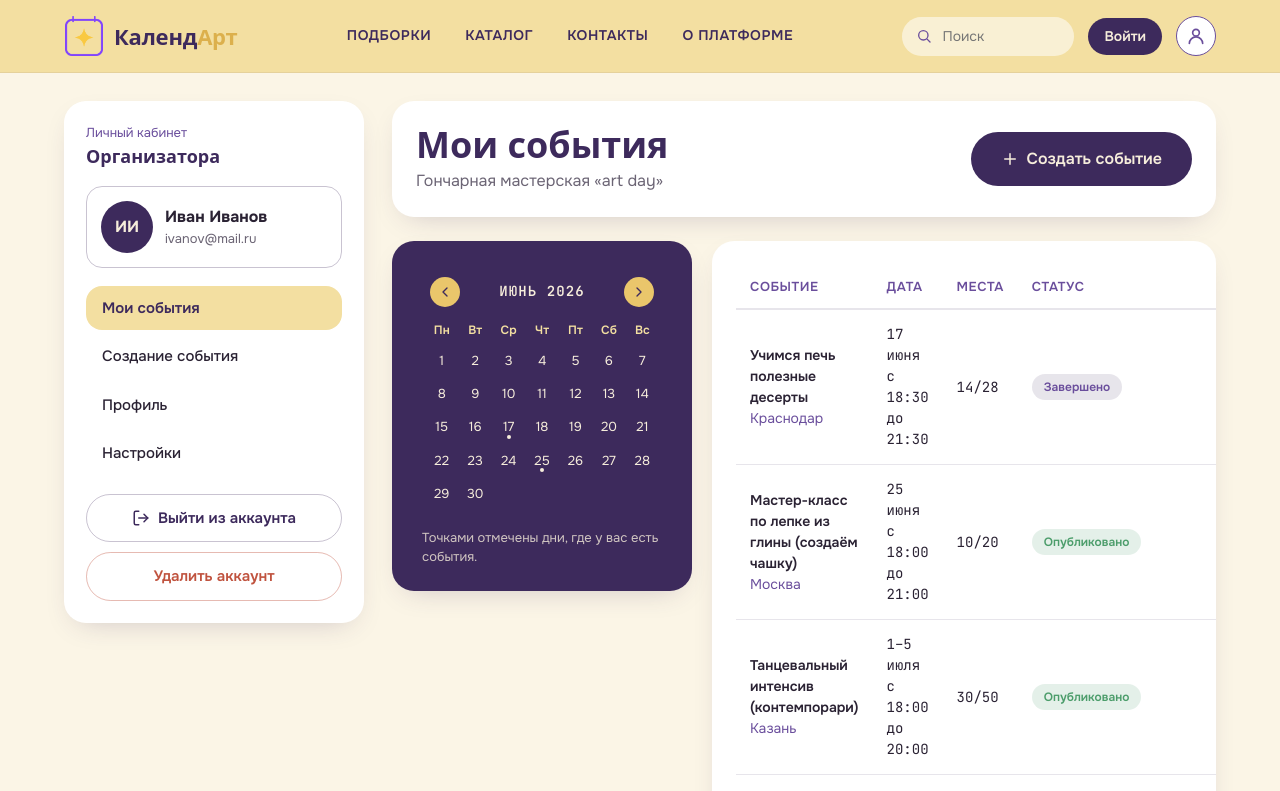
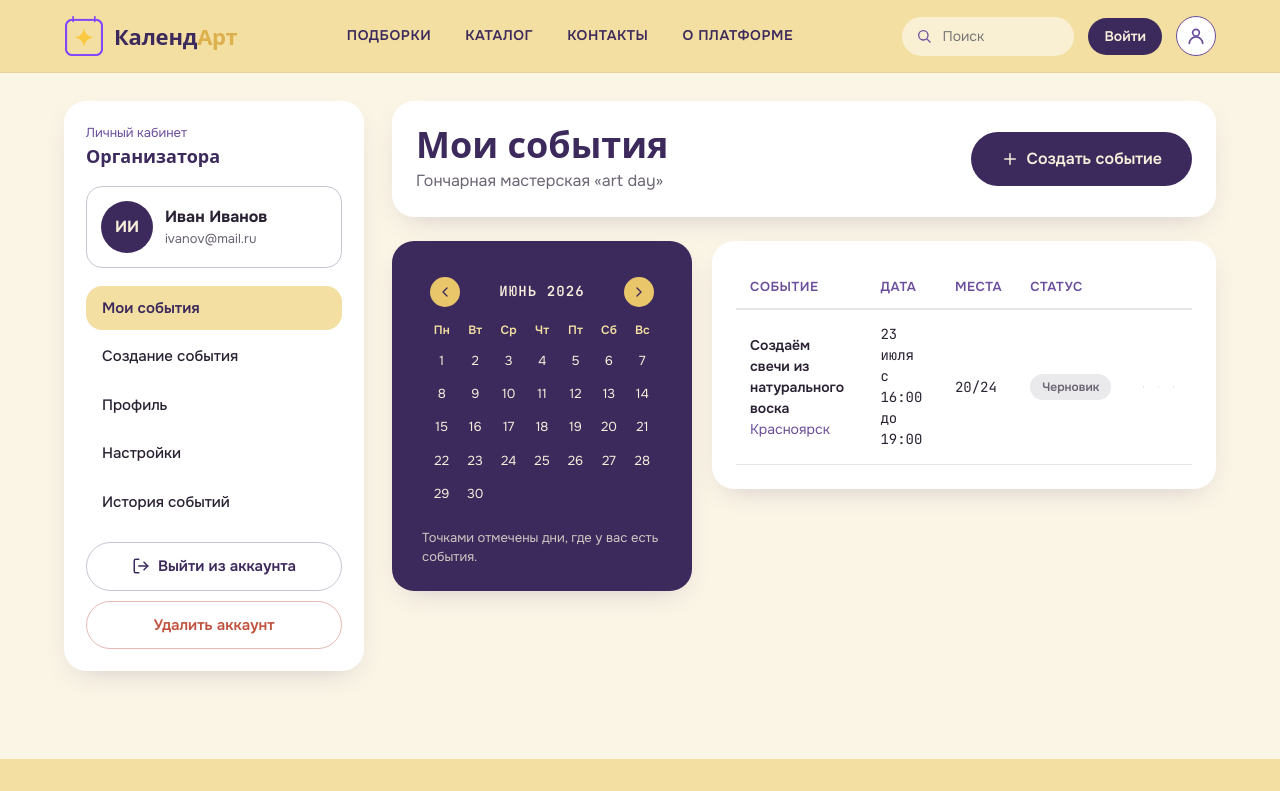
Before and after one commit to SufNani/Stazirovka, a React (Vite) app in the folder stazirovka-proba-pera/: page /organizer in a window 1280 px wide. Shown: the top 791 px of the page. Built offline with nearby package versions, Linux system fonts and the light colour scheme; a web font is replaced by a local one.

Commit message:
добавила историю событий

```diff
--- a/stazirovka-proba-pera/src/pages/organizer/OrganizerDashboard.jsx
+++ b/stazirovka-proba-pera/src/pages/organizer/OrganizerDashboard.jsx
@@ -11,13 +11,14 @@ const NAV = [
   { key: 'create', label: 'Создание события' },
   { key: 'profile', label: 'Профиль' },
   { key: 'settings', label: 'Настройки' },
+  { key: 'history', label: 'История событий' },
 ]
 
 const STATUS_CLASS = { published: 'kt-status--pub', draft: 'kt-status--draft', done: 'kt-status--done' }
 
 export default function OrganizerDashboard() {
   const navigate = useNavigate()
-  const { myEvents, removeEvent } = useEvents()
+  const { myEvents, historyEvents, removeEvent } = useEvents()
   const [active, setActive] = useState('events')
 
   const markedDates = new Set(myEvents.map((e) => e.date))
@@ -60,6 +61,7 @@ export default function OrganizerDashboard() {
           </Link>
         </div>
 
+      {active === 'events' && (
         <div className="kt-cabsection kt-orggrid">
           {/* Календарь */}
           <div className="kt-panel" style={{ background: 'var(--kt-purple)', color: 'var(--kt-on-purple)' }}>
@@ -146,6 +148,43 @@ export default function OrganizerDashboard() {
             </table>
           </div>
         </div>
+                )}
+
+        {active === 'history' && (
+          <div className="kt-panel" style={{marginTop: 50}}>
+            <h2 style={{ marginBottom: 30 }}>История событий</h2>
+
+            {historyEvents.length === 0 ? (
+              <p>У вас пока нет завершённых событий.</p>
+            ) : (
+              <table className="kt-table">
+                <thead>
+                  <tr>
+                    <th>Событие</th>
+                    <th>Дата</th>
+                    <th>Город</th>
+                    <th>Статус</th>
+                  </tr>
+                </thead>
+
+                <tbody>
+                  {historyEvents.map((e) => (
+                    <tr key={e.id}>
+                      <td>{e.title}</td>
+                      <td>{e.dateLabel}</td>
+                      <td>{e.city}</td>
+                      <td>
+                        <span className="kt-status kt-status--done">
+                          Завершено
+                        </span>
+                      </td>
+                    </tr>
+                  ))}
+                </tbody>
+              </table>
+            )}
+          </div>
+        )}
       </div>
     </div>
   )
--- a/stazirovka-proba-pera/src/store/EventsContext.jsx
+++ b/stazirovka-proba-pera/src/store/EventsContext.jsx
@@ -80,7 +80,31 @@ export function EventsProvider({ children }) {
  const value = useMemo(
   () => ({
     events,
-      myEvents: events.filter((e) => e.mine),
+
+    myEvents: events.filter((e) => {
+      if (!e.mine) return false
+
+      const today = new Date()
+      today.setHours(0, 0, 0, 0)
+
+      const eventDate = new Date(e.date)
+      eventDate.setHours(0, 0, 0, 0)
+
+      return eventDate >= today
+    }),
+
+    historyEvents: events.filter((e) => {
+      if (!e.mine) return false
+
+      const today = new Date()
+      today.setHours(0, 0, 0, 0)
+
+      const eventDate = new Date(e.date)
+      eventDate.setHours(0, 0, 0, 0)
+
+      return eventDate < today
+    }),
+
     publishedEvents: events.filter((e) => e.status !== 'draft'),
     getEvent: (slug) => events.find((e) => e.slug === slug),
     addEvent,
```
Lines whose indentation alone changed are shown as unchanged.
